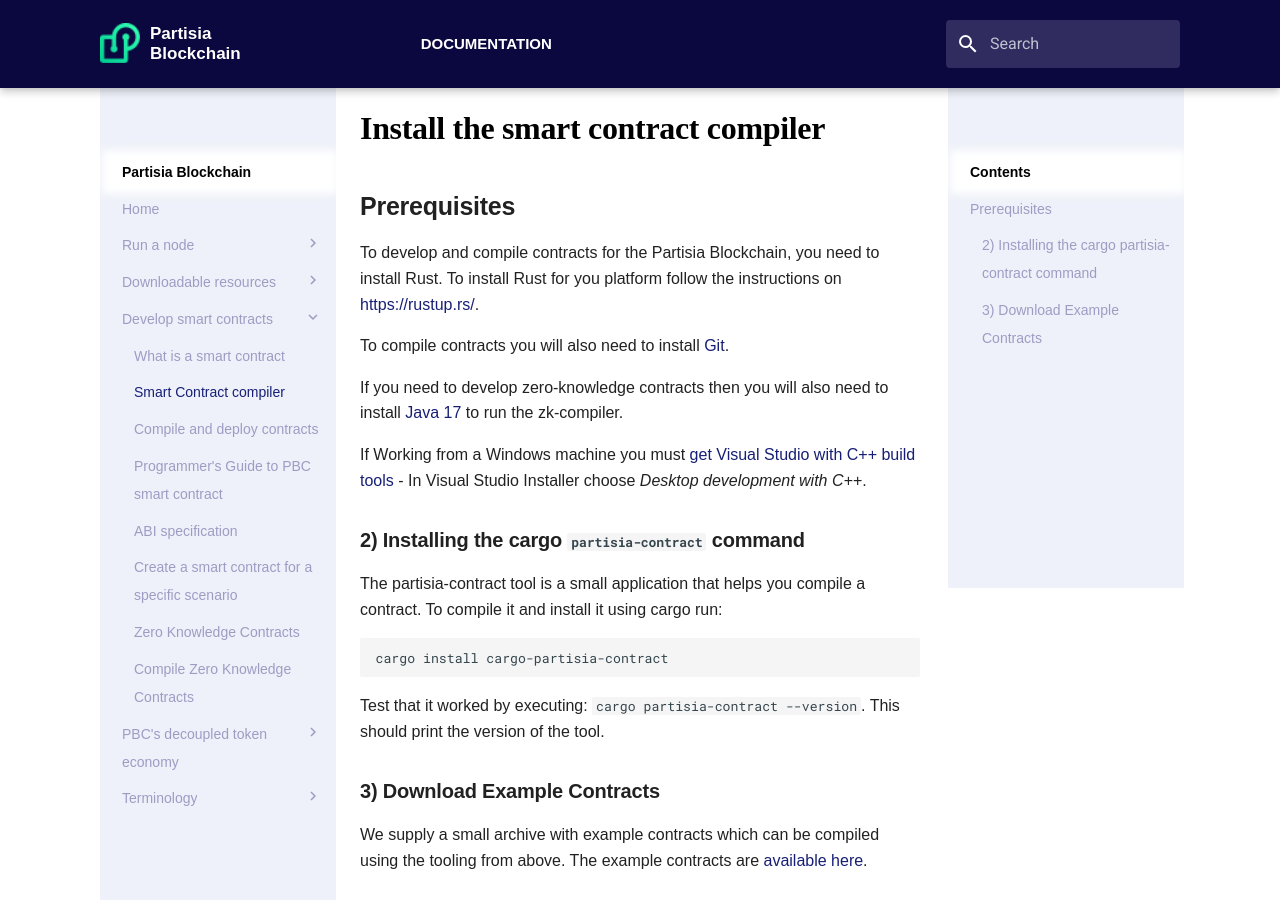
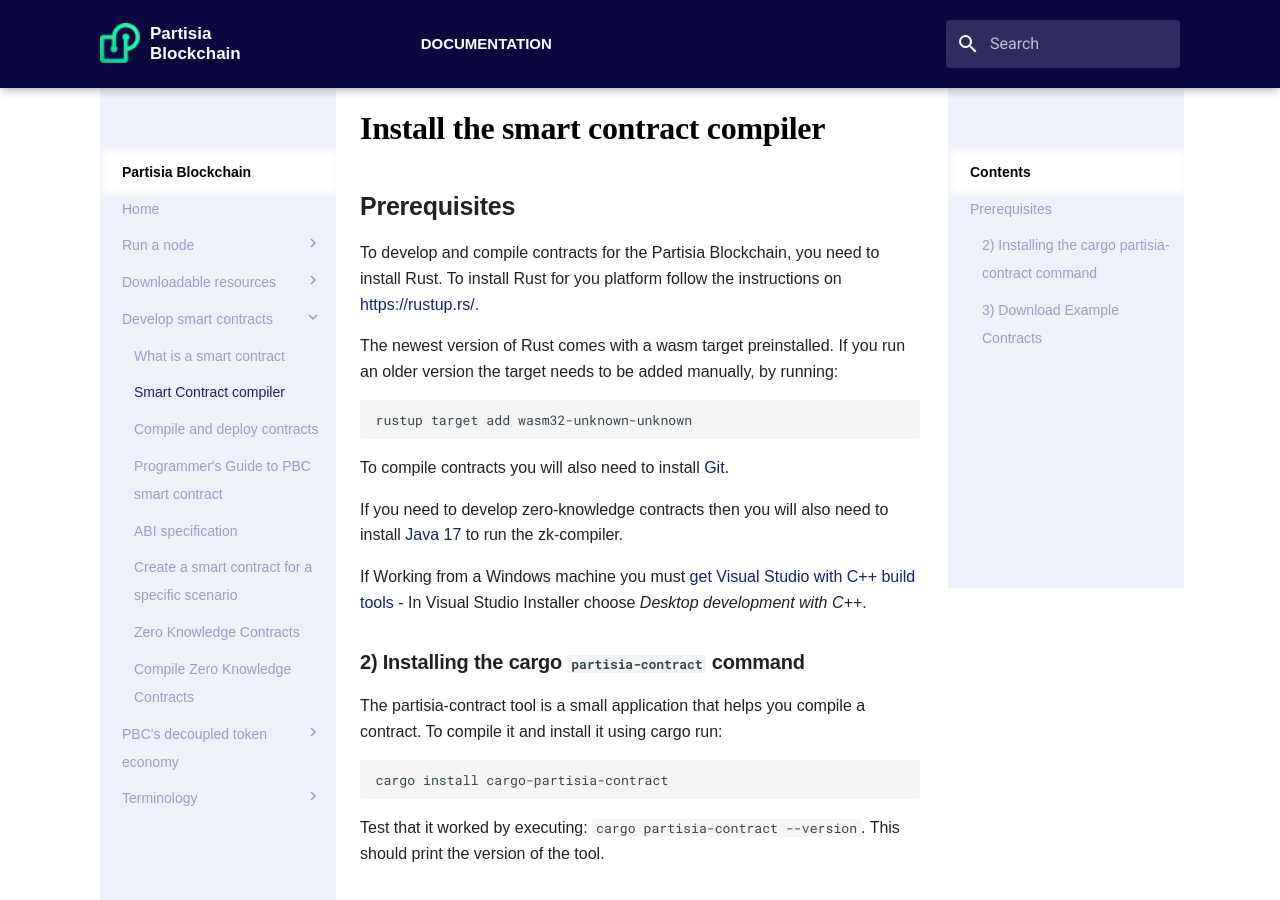
Before and after one commit to 0xSero/partisia-docs, an MkDocs documentation site: the page built from docs/download-compiler.md, in a window 1280 px wide and 900 px high. Built offline with MkDocs 1.6.1 and Material for MkDocs 9.7.7, drawn with Linux system fonts in a browser that asks for light colours; some web fonts are replaced; a script that is not in the unit is left out.

Commit message:
readded text explaining how to add the wasm32 target

````diff
--- a/docs/download-compiler.md
+++ b/docs/download-compiler.md
@@ -4,6 +4,12 @@
 
 To develop and compile contracts for the Partisia Blockchain, you need to install Rust.
 To install Rust for you platform follow the instructions on <https://rustup.rs/>.
+
+The newest version of Rust comes with a wasm target preinstalled.
+If you run an older version the target needs to be added manually, by running:
+```bash
+rustup target add wasm32-unknown-unknown
+```
 
 To compile contracts you will also need to install [Git](https://git-scm.com/downloads).
 
````
Also changed, not shown: zip-readme.md (+6 -0 lines).
